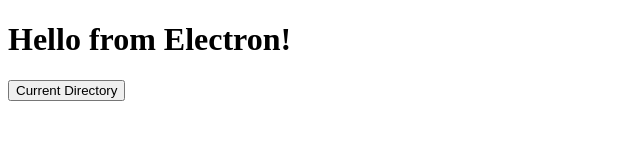
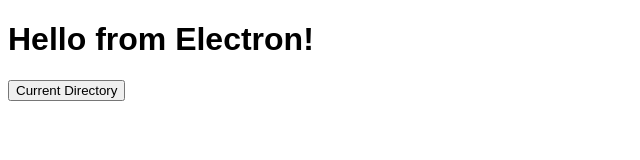
Before and after one commit to mrwizard82d1/electron-in-action, an Electron app: page bookmarker/app/index.html in a window 1280 px wide. Shown: the whole page, without its empty margins (0-640 px from the left). Drawn offline with Linux system fonts and the light colour scheme.

Commit message:
Add CSS stylesheet.
To test this, I temporarily added the following CSS. (I think I remember
it correctly).

	.alert {
	  background: blue
	}

When I ran `npm start`, I saw a blue button (although black text on a
blue button is **tough** to read).

```diff
--- a/bookmarker/app/index.html
+++ b/bookmarker/app/index.html
@@ -4,6 +4,7 @@
     <meta charset="UTF-8">
     <meta name="viewport" content="width=device-width,initial-scale=1">
     <title>Bookmarker</title>
+    <link rel="stylesheet" href="style.css" type="text/css">
   </head>
   <body>
     <h1>Hello from Electron!</h1>
--- /dev/null
+++ b/bookmarker/app/style.css
@@ -0,0 +1,18 @@
+html {
+  box-sizing: border-box;
+}
+
+*, *:before, *:after {
+  box-sizing: inherit;
+}
+
+body, input {
+  /*
+   * This attribute is specific to Chrome. It allows us to use the system font (San Francisco) on Mac OS X El Capitan 10.11
+   * and later.
+   *
+   * Because electron ships with Chromium, we can use **anything** supported by Chromium including this feature.
+   *
+   */
+  font: menu
+}
```
